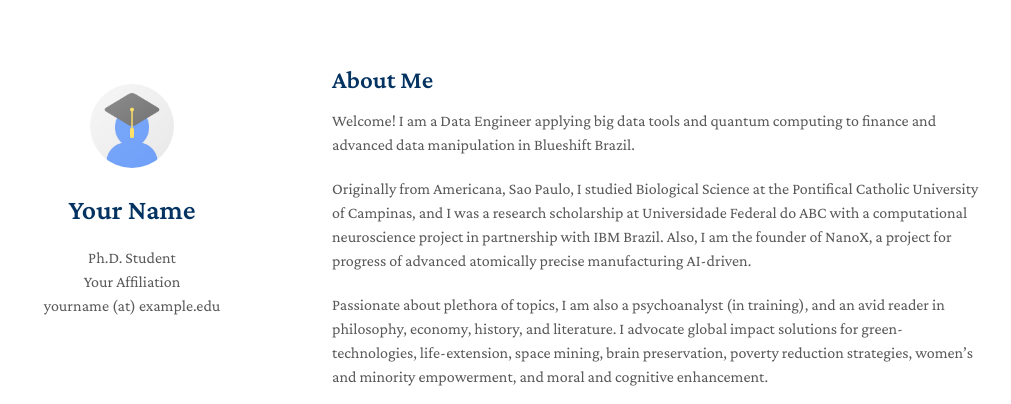
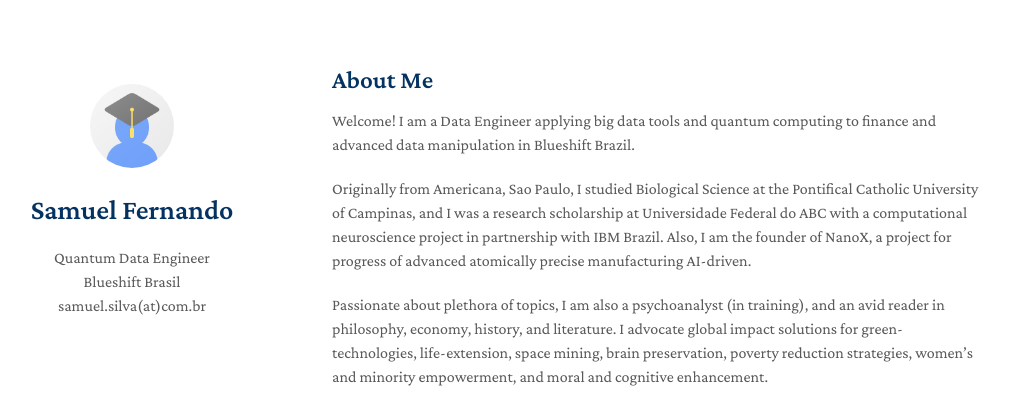
Before and after one commit to samuelfernandofs/samuel.fernando, a Jekyll site: the page built from index.md, in a window 1280 px wide. Shown: the top 404 px of the page, without its empty margins (138-1149 px from the left). Built offline with Jekyll 4.4.1, drawn with Linux system fonts in a browser that asks for light colours; nearby versions of some CDN libraries; a style sheet for code colours, icons or effects is not loaded; our own code applies the rules of GitHub Pages for plain Markdown files.

Commit message:
Update _config.yml

```diff
--- a/_config.yml
+++ b/_config.yml
@@ -1,7 +1,7 @@
-title: Your Name
-position: Ph.D. Student
-affiliation: Your Affiliation
-email: yourname (at) example.edu
+title: Samuel Fernando
+position: Quantum Data Engineer
+affiliation: Blueshift Brasil
+email: samuel.silva(at)com.br
 keywords: minimal academic
 google_scholar: https://scholar.google.com/
 github_link: https://github.com/yaoyao-liu/minimal-light
```
